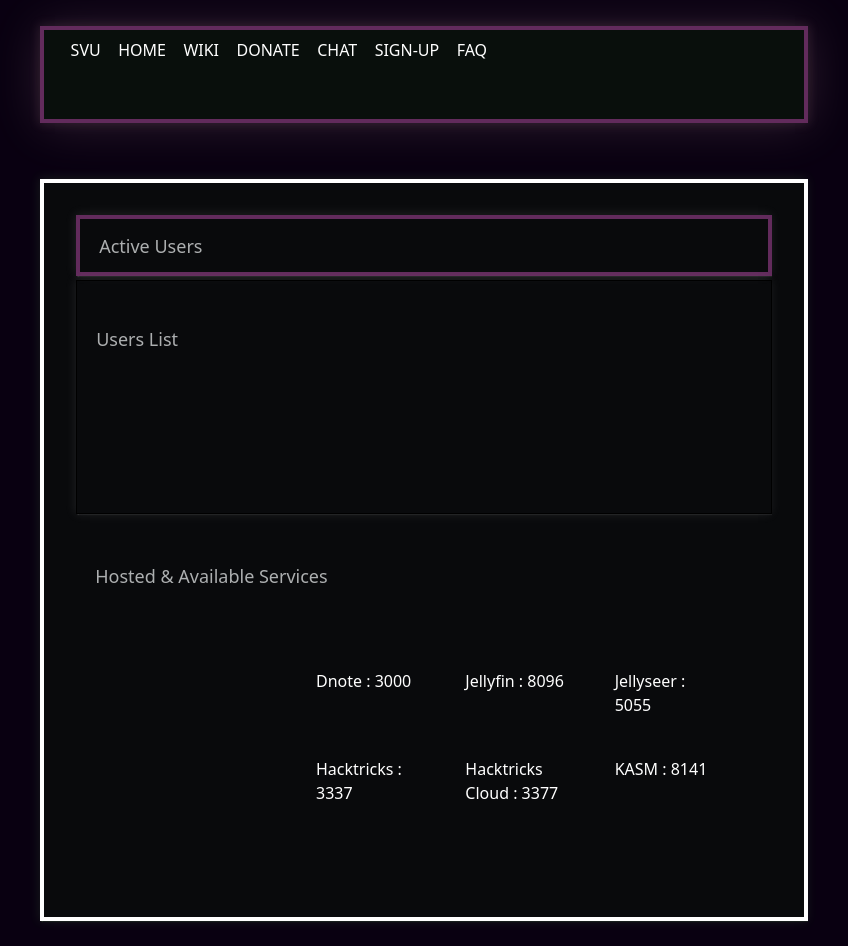
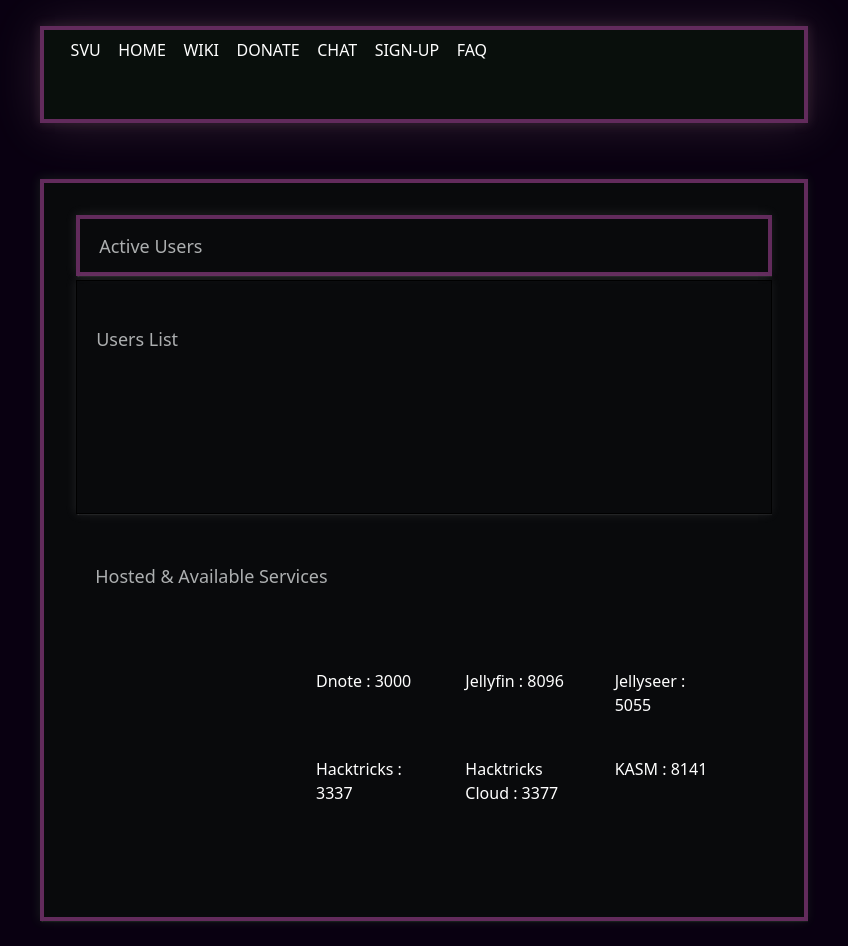
Before and after one commit to Viridescent7/svu_dashboard, a Django app: page / in a window 1280 px wide. Shown: the whole page, without its empty margins (216-1064 px from the left). Run offline with Django 4.2, Linux system fonts and the light colour scheme.

Commit message:
fixed border color, I are stupid

```diff
--- a/templates/base.html
+++ b/templates/base.html
@@ -27,6 +27,7 @@
 
         #main-content{
             border: 0.28rem solid;
+	    border-color: rgba(98,43,92,100);
             box-shadow: -1px -0.8px 10px 0.3px rgba(149, 255, 119, 0.1),
                         0.3px 1.1px 1px -0.3px rgba(149, 255, 119, 0.15);
         }
@@ -35,7 +36,7 @@
         {% include "navi.html" %}
     </div>
     <br><br>
-    <div id="main-content" class="w-[60%] bg-[rgba(9,10,12,100)] border-color:[rgb(98,43,92)] mx-auto mt-[0.6%] p-[2rem] mb-[0.5%]">
+    <div id="main-content" class="w-[60%] bg-[rgba(9,10,12,100)] mx-auto mt-[0.6%] p-[2rem] mb-[0.5%]">
         {% block main-content %}
         {% endblock %}
     </div>
```
